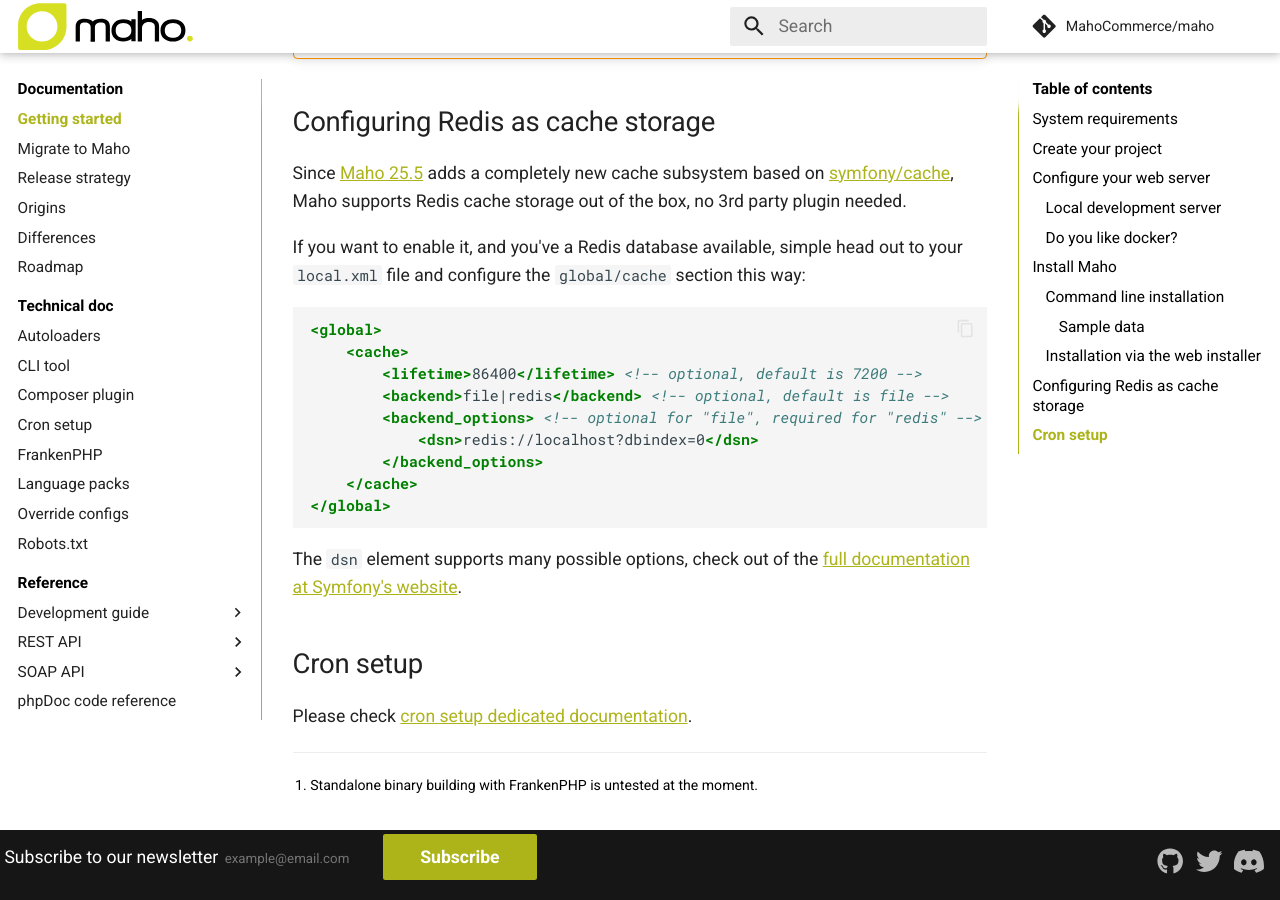
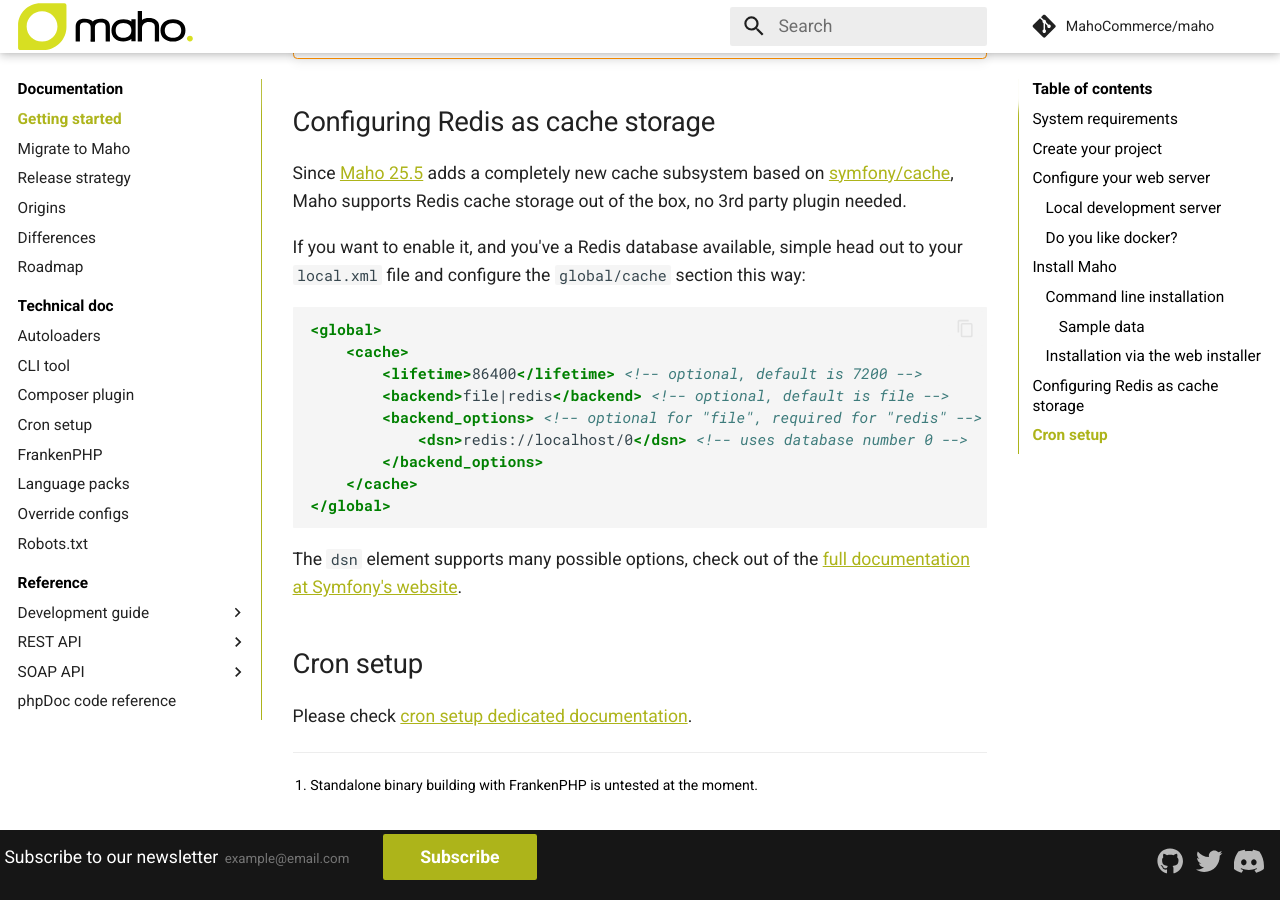
Before and after one commit to MahoCommerce/mahocommerce.com, an MkDocs documentation site: the page built from docs/getting-started.md, in a window 1280 px wide and 900 px high, scrolled down 3884 px. Built offline with MkDocs 1.6.1 and Material for MkDocs 9.7.7, drawn with Linux system fonts in a browser that asks for light colours; comment, search, counter and statistics services are not loaded.

Commit message:
fixed redis DSN format

```diff
--- a/docs/getting-started.md
+++ b/docs/getting-started.md
@@ -170,7 +170,7 @@
         <lifetime>86400</lifetime> <!-- optional, default is 7200 -->
         <backend>file|redis</backend> <!-- optional, default is file -->
         <backend_options> <!-- optional for "file", required for "redis" -->
-            <dsn>redis://localhost?dbindex=0</dsn>
+            <dsn>redis://localhost/0</dsn> <!-- uses database number 0 -->
         </backend_options>
     </cache>
 </global>
```
